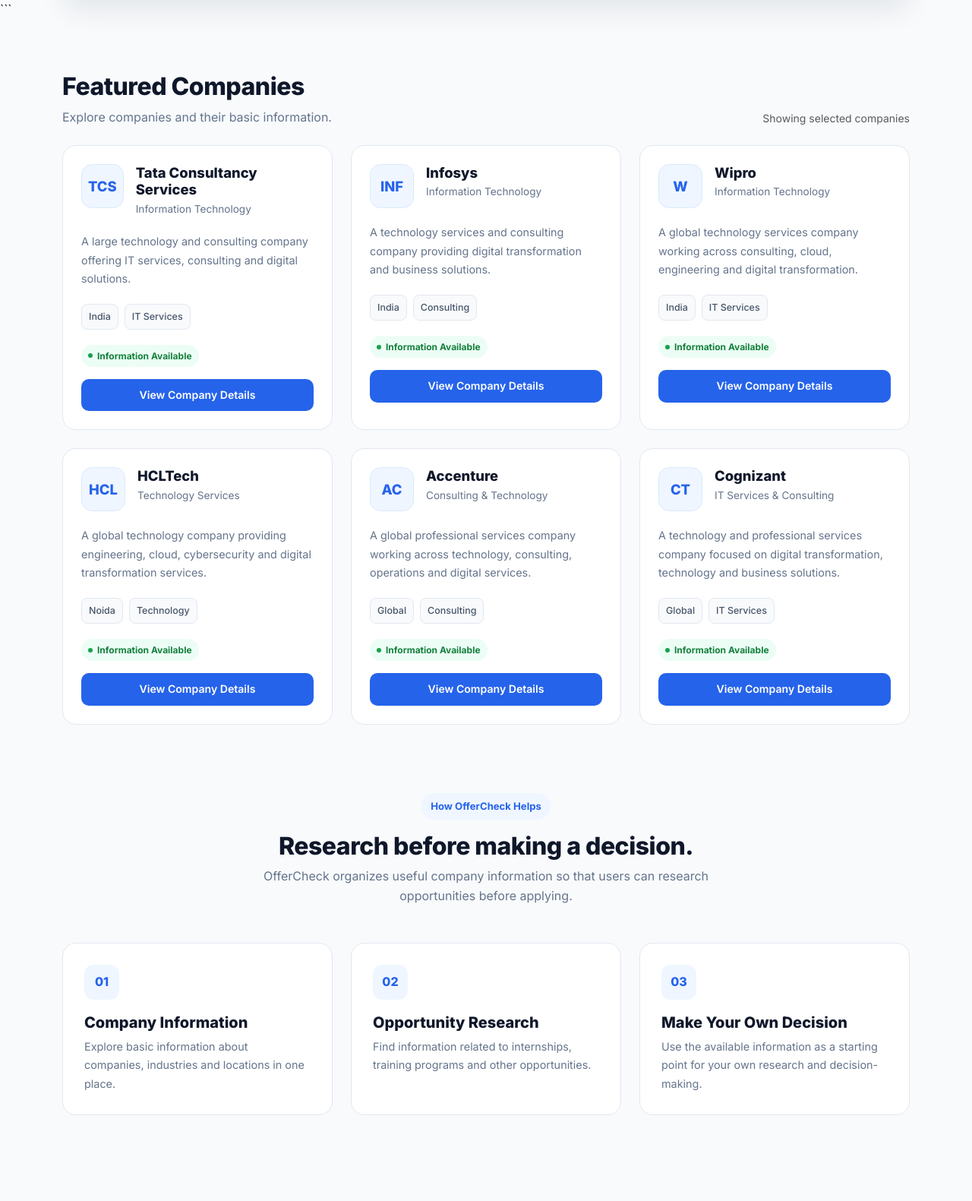
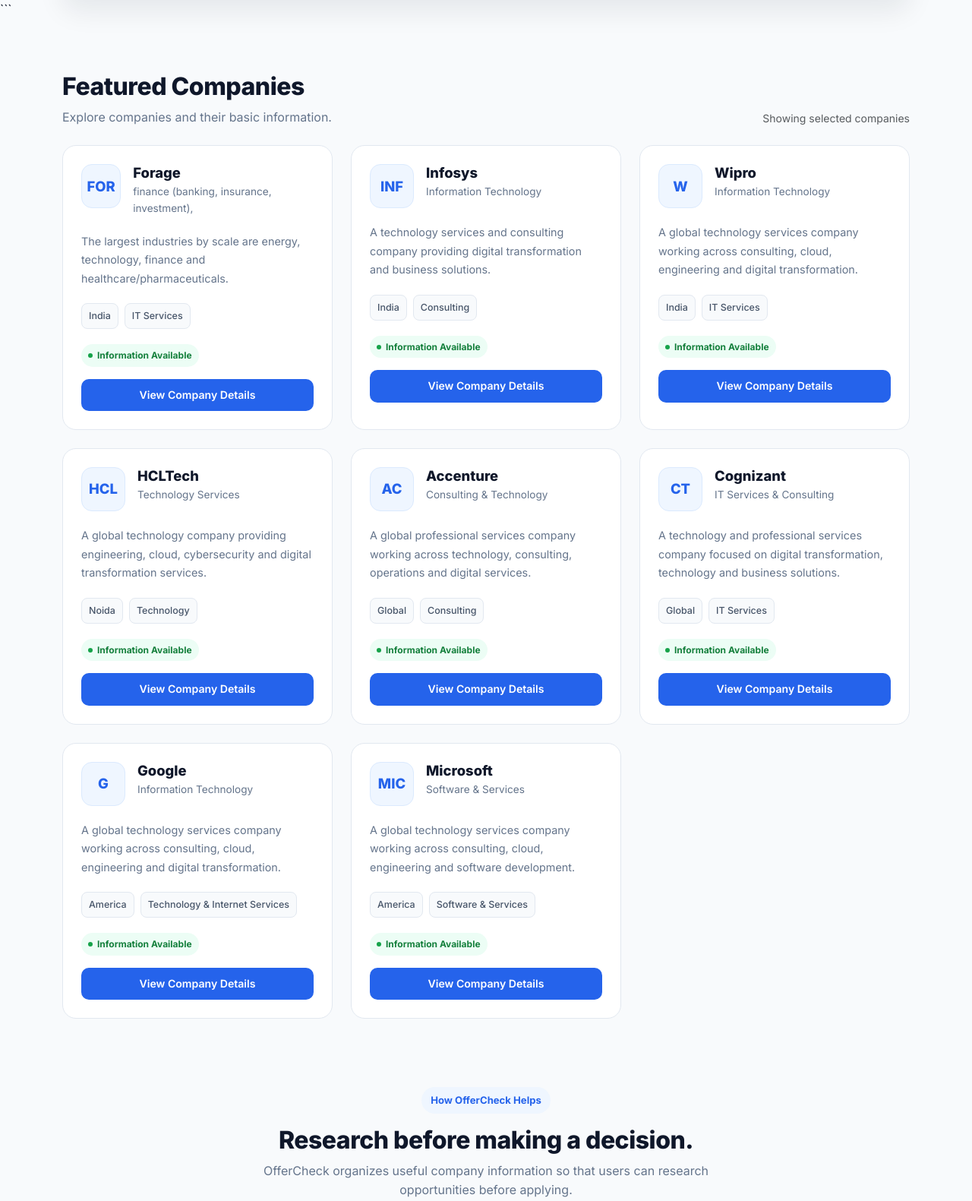
Before and after one commit to VijayPal226/Offer-Check, a Django app: page /company/ in a window 1280 px wide. Shown: the part 557-2138 px from the top of the page at 76% size. Run offline with Django 5.2, Linux system fonts and the light colour scheme; some libraries are stand-ins or nearby versions.

Commit message:
add some card

```diff
--- a/companies/templates/companies.html
+++ b/companies/templates/companies.html
@@ -442,17 +442,17 @@
                         <div class="d-flex gap-3">
 
                             <div class="company-logo">
-                                TCS
+                                FOR
                             </div>
 
                             <div>
 
                                 <h3 class="company-name">
-                                    Tata Consultancy Services
+                                   Forage
                                 </h3>
 
                                 <div class="company-industry">
-                                    Information Technology
+                                     finance (banking, insurance, investment),
                                 </div>
 
                             </div>
@@ -464,9 +464,7 @@
 
                     <p class="company-description">
 
-                        A large technology and consulting company
-                        offering IT services, consulting and digital
-                        solutions.
+                        The largest industries by scale are energy, technology, finance and healthcare/pharmaceuticals.
 
                     </p>
 
@@ -863,7 +861,109 @@
 
             </div>
 
+            <!-- Google div open  -->
+            <div class="col-md-6 col-xl-4">
 
+                <div class="company-card">
+                    <div class="d-flex gap-3">
+                        <div class="company-logo">
+                            G
+                        </div>
+                        <div>
+                            <h3 class="company-name">
+                                Google
+                            </h3>
+                            <div class="company-industry">
+                                Information Technology
+                            </div>
+                        </div>
+                    </div>
+                    <p class="company-description">
+                        A global technology services company working
+                        across consulting, cloud, engineering and
+                        digital transformation.
+                    </p>
+                    <div class="company-meta">
+
+                        <span class="meta-item">
+                            America
+                        </span>
+                        <span class="meta-item">
+                            Technology & Internet Services
+                        </span>
+                    </div>
+                    <div class="mb-3">
+                        <span class="company-status">
+
+                            <span class="status-dot"></span>
+
+                            Information Available
+
+                        </span>
+
+                    </div>
+
+
+                    <a href="#" class="view-company-btn">
+                        View Company Details
+                    </a>
+
+                </div>
+
+            </div>
+            <!-- Google div close -->
+
+            <!-- Microsoft div open -->
+            <div class="col-md-6 col-xl-4">
+
+                <div class="company-card">
+                    <div class="d-flex gap-3">
+                        <div class="company-logo">
+                            MIC
+                        </div>
+                        <div>
+                            <h3 class="company-name">
+                                Microsoft
+                            </h3>
+                            <div class="company-industry">
+                                Software & Services
+                            </div>
+                        </div>
+                    </div>
+                    <p class="company-description">
+                        A global technology services company working
+                        across consulting, cloud, engineering and
+                        software development.
+                    </p>
+                    <div class="company-meta">
+
+                        <span class="meta-item">
+                            America
+                        </span>
+                        <span class="meta-item">
+                            Software & Services
+                        </span>
+                    </div>
+                    <div class="mb-3">
+                        <span class="company-status">
+
+                            <span class="status-dot"></span>
+
+                            Information Available
+
+                        </span>
+
+                    </div>
+
+
+                    <a href="#" class="view-company-btn">
+                        View Company Details
+                    </a>
+
+                </div>
+
+            </div>
+            <!-- Microsoft div close -->
         </div>
 
     </div>
--- a/static/js/check-internship.js
+++ b/static/js/check-internship.js
@@ -1,3 +1,4 @@
+// Function to search MCA website,and check you write company name or not
 function searchMCA() {
     const companyName = document.getElementById('companyName').value;
     if (companyName) {
@@ -7,7 +8,7 @@
         alert('Please enter a company name first');
     }
 }
-
+//function for  put value variable which used for find score
 function calculateScore() {
     const questions = ['q1', 'q2', 'q3', 'q4', 'q5', 'q6', 'q7', 'q8', 'q9', 'q10', 'q11', 'q12', 'q13', 'q14'];
     let score = 0;
@@ -38,7 +39,7 @@
     // Update message
     const messageEl = document.getElementById('scoreMessage');
     if (redFlags > 0) {
-        messageEl.textContent = `⚠️ ${redFlags} red flag(s) detected - Be cautious!`;
+        messageEl.textContent = `⚠️ ${redFlags} red flag(s) detected - Be cautious there is finicial loss check it carefully \ncheck this internship link with any respect instutute,univertity,company!`;
         messageEl.style.color = '#ef4444';
     } else if (percentage >= 80) {
         messageEl.textContent = '✅ Good - Opportunity appears legitimate';
```
